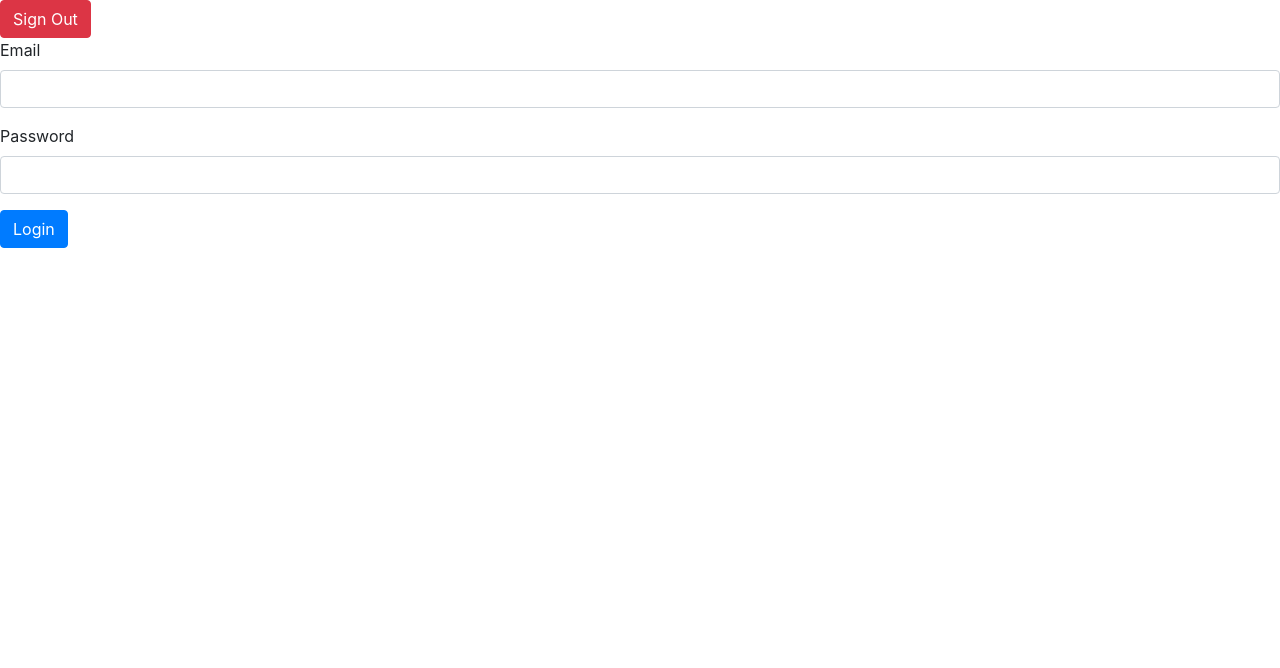
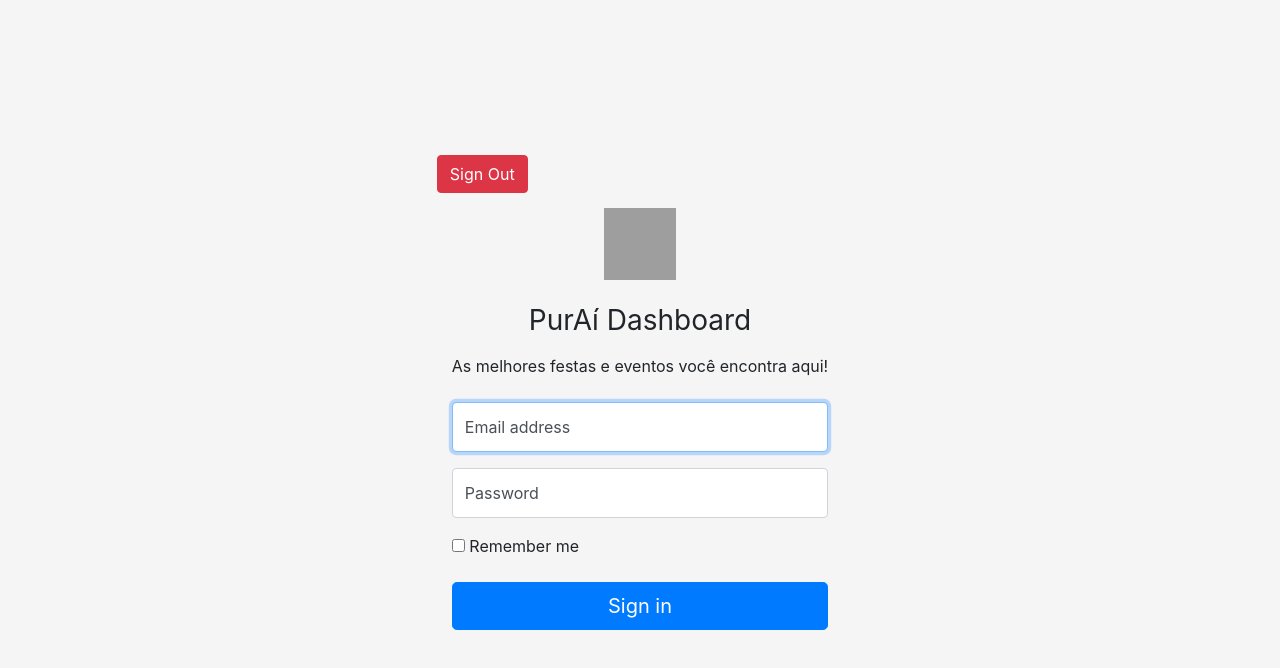
Before and after one commit to felipemendes/angular_dashboard, an Angular app: page /login in a window 1280 px wide. Shown: the top 668 px of the page. Built offline with nearby package versions, Linux system fonts and the light colour scheme; grey boxes are pictures that could not be loaded.

Commit message:
Add login layout

```diff
--- a/angular.json
+++ b/angular.json
@@ -23,6 +23,7 @@
               "src/assets"
             ],
             "styles": [
+              "node_modules/bootstrap/dist/css/bootstrap.min.css",
               "src/styles.css"
             ],
             "scripts": []
--- a/package.json
+++ b/package.json
@@ -20,7 +20,9 @@
     "@angular/platform-browser": "^6.1.0",
     "@angular/platform-browser-dynamic": "^6.1.0",
     "@angular/router": "^6.1.0",
+    "bootstrap": "^4.1.3",
     "core-js": "^2.5.4",
+    "ngx-bootstrap": "^3.0.1",
     "rxjs": "~6.2.0",
     "zone.js": "~0.8.26"
   },
--- a/src/app/app.component.ts
+++ b/src/app/app.component.ts
@@ -1,4 +1,5 @@
 import { Component } from '@angular/core';
+import { Router, NavigationStart } from '@angular/router';
 import { TokenStorage } from './core/token.storage';
 
 @Component({
@@ -7,9 +8,21 @@ import { TokenStorage } from './core/token.storage';
   styleUrls: ['./app.component.css']
 })
 export class AppComponent {
+
   title = 'purai-angular-dashboard';
+  showHeader: boolean = false;
 
-  constructor(private token: TokenStorage) { }
+  constructor(private token: TokenStorage, private router: Router) {
+    router.events.forEach((event) => {
+      if (event instanceof NavigationStart) {
+        if (event['url'] == '/login') {
+          this.showHeader = false;
+        } else {
+          this.showHeader = true;
+        }
+      }
+    });
+  }
 
   ngOnInit() {
     this.token.checkToken();
--- a/src/app/login/login.component.css
+++ b/src/app/login/login.component.css
@@ -0,0 +1,92 @@
+/* You can add global styles to this file, and also import other style files */
+:root {
+  --input-padding-x: .75rem;
+  --input-padding-y: .75rem;
+}
+
+html,
+body {
+  height: 100%;
+}
+
+body {
+  display: -ms-flexbox;
+  display: -webkit-box;
+  display: flex;
+  -ms-flex-align: center;
+  -ms-flex-pack: center;
+  -webkit-box-align: center;
+  align-items: center;
+  -webkit-box-pack: center;
+  justify-content: center;
+  padding-top: 40px;
+  padding-bottom: 40px;
+  background-color: #f5f5f5;
+}
+
+.form-signin {
+  width: 100%;
+  max-width: 420px;
+  padding: 15px;
+  margin: 0 auto;
+}
+
+.form-label-group {
+  position: relative;
+  margin-bottom: 1rem;
+}
+
+.form-label-group > input,
+.form-label-group > label {
+  padding: var(--input-padding-y) var(--input-padding-x);
+}
+
+.form-label-group > label {
+  position: absolute;
+  top: 0;
+  left: 0;
+  display: block;
+  width: 100%;
+  margin-bottom: 0; /* Override default `<label>` margin */
+  line-height: 1.5;
+  color: #495057;
+  border: 1px solid transparent;
+  border-radius: .25rem;
+  transition: all .1s ease-in-out;
+}
+
+.form-label-group input::-webkit-input-placeholder {
+  color: transparent;
+}
+
+.form-label-group input:-ms-input-placeholder {
+  color: transparent;
+}
+
+.form-label-group input::-ms-input-placeholder {
+  color: transparent;
+}
+
+.form-label-group input::-moz-placeholder {
+  color: transparent;
+}
+
+.form-label-group input::placeholder {
+  color: transparent;
+}
+
+.form-label-group input:not(:placeholder-shown) {
+  padding-top: calc(var(--input-padding-y) + var(--input-padding-y) * (2 / 3));
+  padding-bottom: calc(var(--input-padding-y) / 3);
+}
+
+.form-label-group input:not(:placeholder-shown) ~ label {
+  padding-top: calc(var(--input-padding-y) / 3);
+  padding-bottom: calc(var(--input-padding-y) / 3);
+  font-size: 12px;
+  color: #777;
+}
+
+.form-control {
+  height: auto;
+}
--- a/src/app/login/login.component.html
+++ b/src/app/login/login.component.html
@@ -1,24 +1,31 @@
-<div class="row">
-    <div class="col-12">
-        <form [formGroup]="loginForm" (ngSubmit)="onSubmit()">
-            <div class="form-group">
-                <label for="email">Email</label>
-                <input type="email" class="form-control" formControlName="email" id="email">
-                <div *ngIf="submitted && loginForm.controls.email.errors" class="error">
-                    <div *ngIf="loginForm.controls.email.errors.required">Email is required</div>
-                </div>
-            </div>
-            <div class="form-group">
-                <label for="password">Password</label>
-                <input type="password" class="form-control" formControlName="password" id="password">
-                <div *ngIf="submitted && loginForm.controls.password.errors" class="error">
-                    <div *ngIf="loginForm.controls.password.errors.required">Password is required</div>
-                </div>
-            </div>
-            <button class="btn btn-primary">Login</button>
-            <div *ngIf="loginError" class="error">
-                <div>{{loginErrorMessage}}</div>
-            </div>
-        </form>
+<form class="form-signin" [formGroup]="loginForm" (ngSubmit)="onSubmit()">
+
+    <div class="text-center mb-4">
+        <img class="mb-4" src="https://getbootstrap.com/docs/4.0/assets/brand/bootstrap-solid.svg" alt="" width="72" height="72">
+        <h1 class="h3 mb-3 font-weight-normal">PurAí Dashboard</h1>
+        <p>As melhores festas e eventos você encontra aqui!</p>
     </div>
-</div>
+
+    <div *ngIf="loginError" class="alert alert-danger">
+        <div>{{loginErrorMessage}}</div>
+    </div>
+
+    <div class="form-label-group">
+        <input type="email" id="email" class="form-control" formControlName="email" placeholder="Email address" required="" autofocus="">
+        <label for="email">Email address</label>
+    </div>
+
+    <div class="form-label-group">
+        <input type="password" id="password" class="form-control" formControlName="password" placeholder="Password" required="">
+        <label for="password">Password</label>
+    </div>
+
+    <div class="checkbox mb-3">
+        <label>
+            <input type="checkbox" value="remember-me"> Remember me
+        </label>
+    </div>
+
+    <button class="btn btn-lg btn-primary btn-block">Sign in</button>
+
+</form>
--- a/src/app/login/login.component.ts
+++ b/src/app/login/login.component.ts
@@ -1,4 +1,4 @@
-import { Component, OnInit } from '@angular/core';
+import { Component, OnInit, ViewEncapsulation } from '@angular/core';
 import { FormBuilder, FormGroup, Validators } from "@angular/forms";
 import { Router } from "@angular/router";
 import { AuthenticationService } from "../service/auth.service";
@@ -6,7 +6,8 @@ import { AuthenticationService } from "../service/auth.service";
 @Component({
   selector: 'app-login',
   templateUrl: './login.component.html',
-  styleUrls: ['./login.component.css']
+  styleUrls: ['./login.component.css'],
+  encapsulation: ViewEncapsulation.None,
 })
 
 export class LoginComponent implements OnInit {
--- a/src/index.html
+++ b/src/index.html
@@ -7,11 +7,6 @@
 
     <meta name="viewport" content="width=device-width, initial-scale=1">
     <link rel="icon" type="image/x-icon" href="favicon.ico">
-
-    <script src="https://code.jquery.com/jquery-3.3.1.slim.min.js" integrity="sha384-q8i/X+965DzO0rT7abK41JStQIAqVgRVzpbzo5smXKp4YfRvH+8abtTE1Pi6jizo" crossorigin="anonymous"></script>
-    <script src="https://cdnjs.cloudflare.com/ajax/libs/popper.js/1.14.3/umd/popper.min.js" integrity="sha384-ZMP7rVo3mIykV+2+9J3UJ46jBk0WLaUAdn689aCwoqbBJiSnjAK/l8WvCWPIPm49" crossorigin="anonymous"></script>
-    <link rel="stylesheet" href="https://stackpath.bootstrapcdn.com/bootstrap/4.1.3/css/bootstrap.min.css" integrity="sha384-MCw98/SFnGE8fJT3GXwEOngsV7Zt27NXFoaoApmYm81iuXoPkFOJwJ8ERdknLPMO" crossorigin="anonymous">
-    <script src="https://stackpath.bootstrapcdn.com/bootstrap/4.1.3/js/bootstrap.min.js" integrity="sha384-ChfqqxuZUCnJSK3+MXmPNIyE6ZbWh2IMqE241rYiqJxyMiZ6OW/JmZQ5stwEULTy" crossorigin="anonymous"></script>
 </head>
 <body>
     <app-root></app-root>
```
Also changed, not shown: 1 other file (tests, documents, lock files or other folders).
